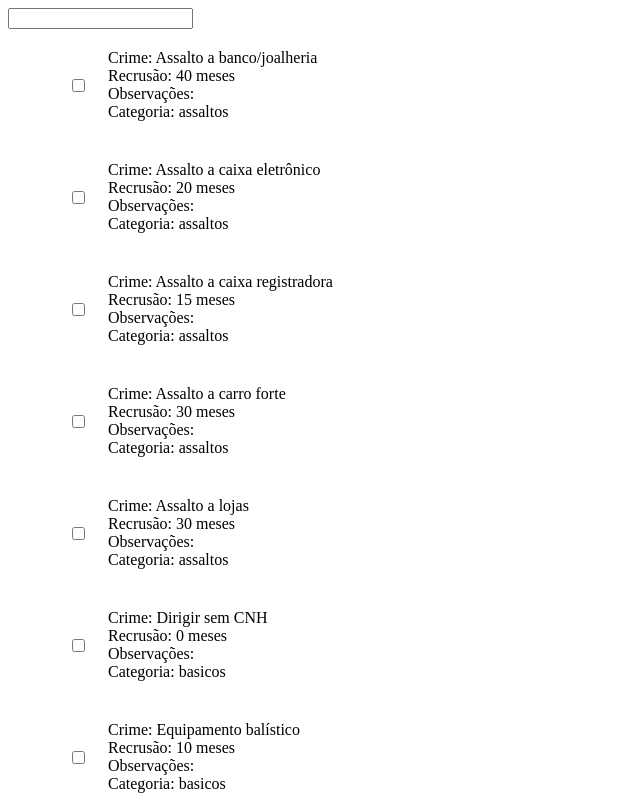
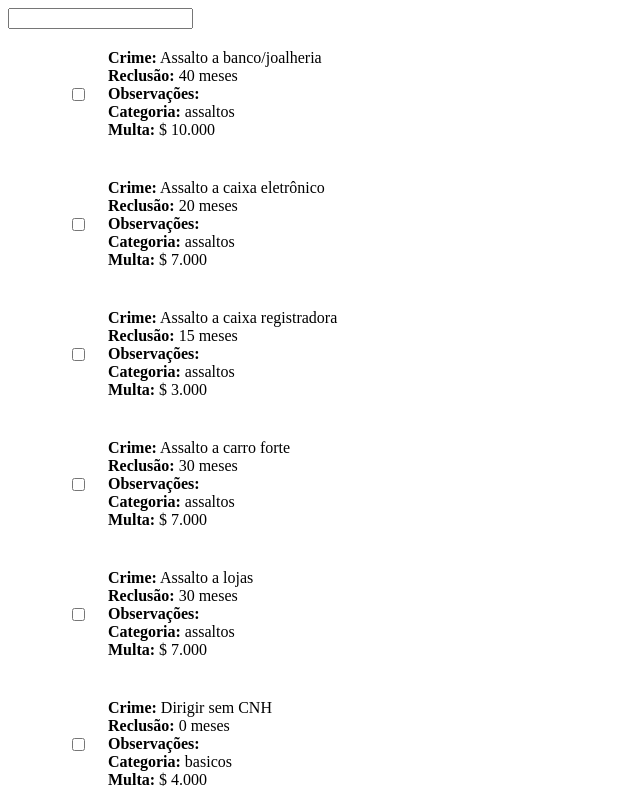
Before and after one commit to rodolfomori/gta-penal-code, a React (Create React App) app: page / in a window 1280 px wide. Shown: the top 800 px of the page, without its empty margins (0-640 px from the left). Built offline with nearby package versions, Linux system fonts and the light colour scheme.

Commit message:
first commit

```diff
--- a/src/pages/Main/index.js
+++ b/src/pages/Main/index.js
@@ -1,6 +1,6 @@
 import React, { useState, useEffect } from 'react';
 
-import { Container, MainData, Wrapper, InputSearchData } from './styles';
+import { Container, MainData, Wrapper, InputSearchData, Span } from './styles';
 import { penalCode } from '../../penal-code'
 
 function Main() {
@@ -21,7 +21,7 @@ function Main() {
 
         const penalty = filtered.map(data => data.multa).reduce((acc, curr) => acc + curr)
 
-        alert(`Sua sentença é de ${sentence} meses, ou ${sentence / 5} minutos. E deve pagar uma multa de ${penalty}`)
+        alert(`Sua sentença é de ${sentence} meses, ou ${sentence / 5} minutos. E deve pagar uma multa de ${(penalty).toLocaleString('pt-BR')}`)
     }
 
     const setField = (id) => {
@@ -52,10 +52,12 @@ function Main() {
                             <Wrapper key={data.id} show={data.crime.includes(inputSearchData)}>
                                 <input type="checkbox" onChange={() => setField(data.id)} />
                                 <div>
-                                    <div><span>Crime:</span> {data.crime}</div>
-                                    <div><span>Recrusão:</span> {data.pena} meses </div>
-                                    <div><span>Observações: </span>{data.observação}</div>
-                                    <div><span>Categoria:</span> {data.categoria}</div>
+                                    <div><Span>Crime:</Span> {data.crime}</div>
+                                    <div><Span>Reclusão:</Span> {data.pena} meses </div>
+                                    <div><Span>Observações: </Span>{data.observação}</div>
+                                    <div><Span>Categoria:</Span> {data.categoria}</div>
+                                    <div><Span>Multa: </Span>$ {(data.multa).toLocaleString('pt-BR')}</div>
+
                                 </div>
 
                             </Wrapper>
--- a/src/pages/Main/styles.js
+++ b/src/pages/Main/styles.js
@@ -21,3 +21,7 @@ export const Wrapper = styled.div`
 
 export const InputSearchData = styled.input`
 `;
+
+export const Span = styled.span`
+font-weight:bold;
+`;
```
